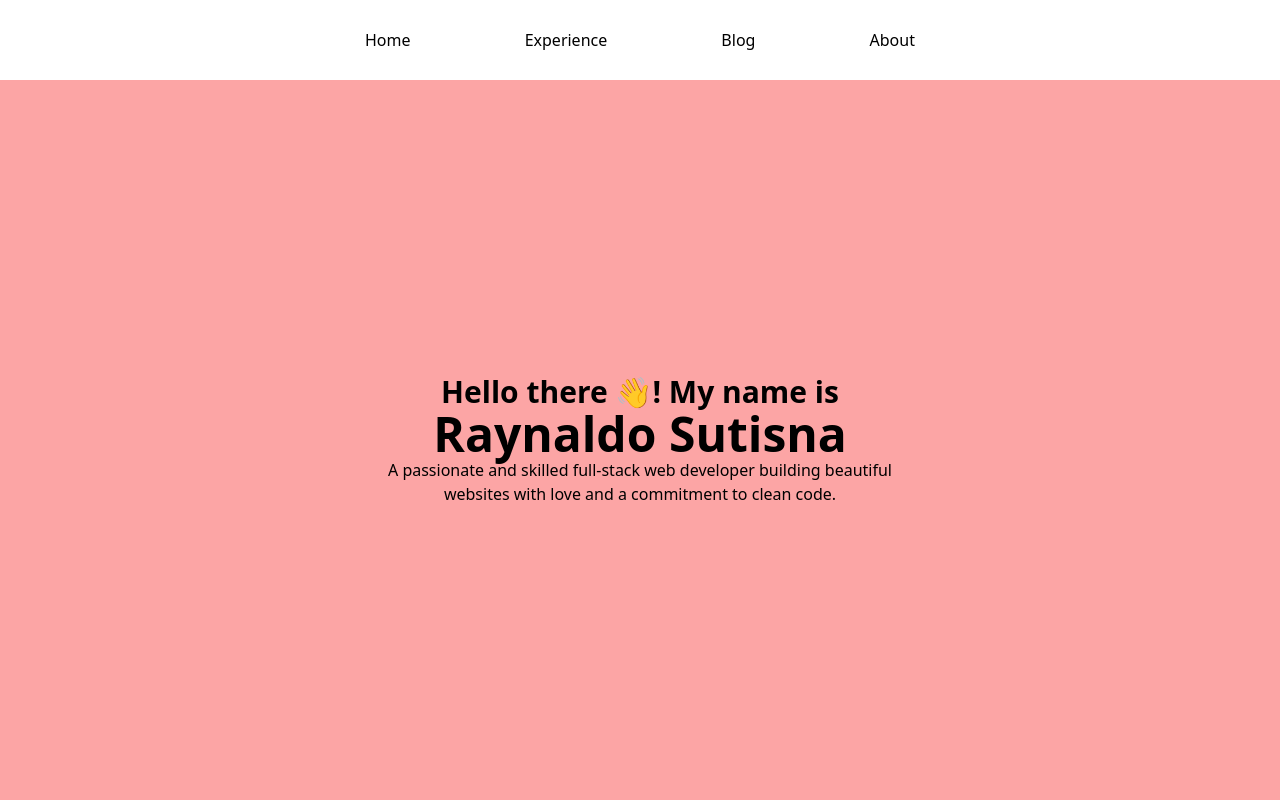
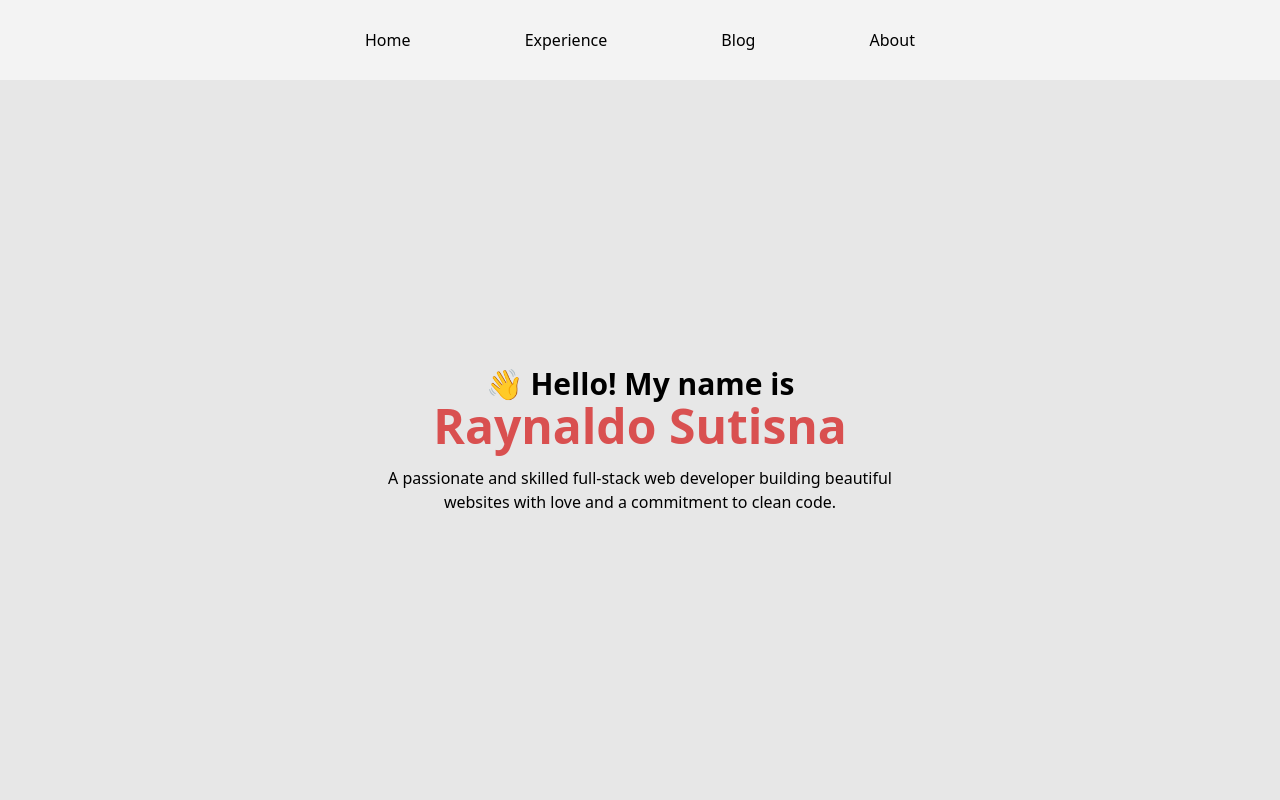
Before and after one commit to raaynaldo/raynaldo-v1, a Next.js app: page / in a window 1280 px wide. Shown: the top 800 px of the page. Built offline with nearby package versions, Linux system fonts and the light colour scheme.

Commit message:
feat: add tailwind primary color

```diff
--- a/pages/index.tsx
+++ b/pages/index.tsx
@@ -1,7 +1,7 @@
 export default function Home() {
   return (
     <>
-      <header className='sticky top-0 bg-white/20 backdrop-blur-md'>
+      <header className='sticky top-0 bg-white/50 backdrop-blur-md'>
         <nav className='flex justify-center layout'>
           <ul className='flex items-center justify-between w-3/4 h-20 md:w-1/2'>
             <li>Home</li>
@@ -13,11 +13,11 @@ export default function Home() {
       </header>
 
       <main>
-        <section id='home' className='bg-red-300 '>
+        <section id='home' className='bg-white'>
           <div className='flex flex-col items-center justify-center h-screen-minus-div layout'>
-            <h3>Hello there 👋! My name is</h3>
-            <h1>Raynaldo Sutisna</h1>
-            <p className='text-center md:w-1/2'>
+            <h3>👋 Hello! My name is</h3>
+            <h1 className='text-primary-500'>Raynaldo Sutisna</h1>
+            <p className='mt-4 text-center md:w-1/2'>
               A passionate and skilled full-stack web developer building
               beautiful websites with love and a commitment to clean code.
             </p>
--- a/tailwind.config.js
+++ b/tailwind.config.js
@@ -12,7 +12,24 @@ module.exports = {
         'gradient-conic':
           'conic-gradient(from 180deg at 50% 50%, var(--tw-gradient-stops))',
       },
+      colors: {
+        primary: {
+          50: '#f9e2e2',
+          100: '#f2c5c5',
+          200: '#eca7a7',
+          300: '#e68a8a',
+          400: '#df6d6d',
+          500: '#D95050',
+          600: '#cb2c2c',
+          700: '#a32323',
+          800: '#7a1a1a',
+          900: '#511212',
+          950: '#290909',
+        },
+        black: '#363032',
+        white: '#E7E7E7',
+      },
     },
   },
   plugins: [],
-}
+};
```
